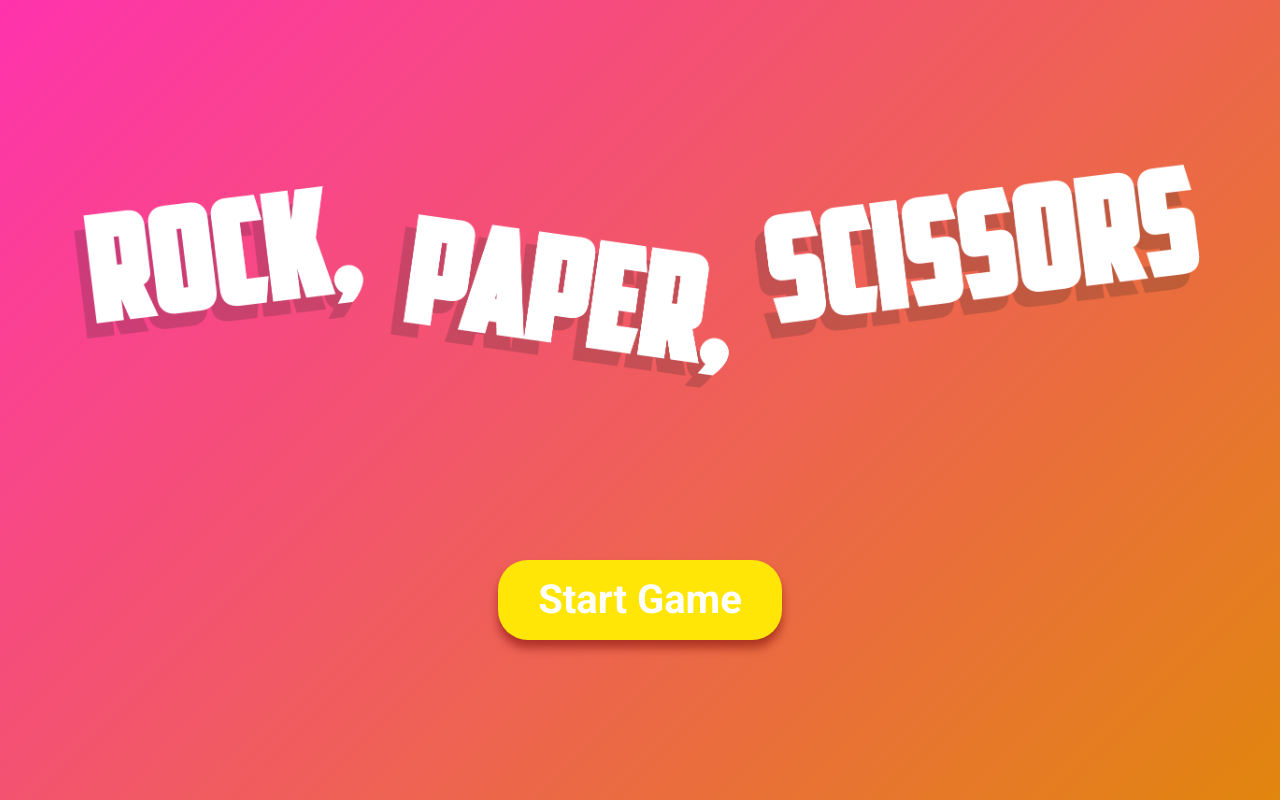
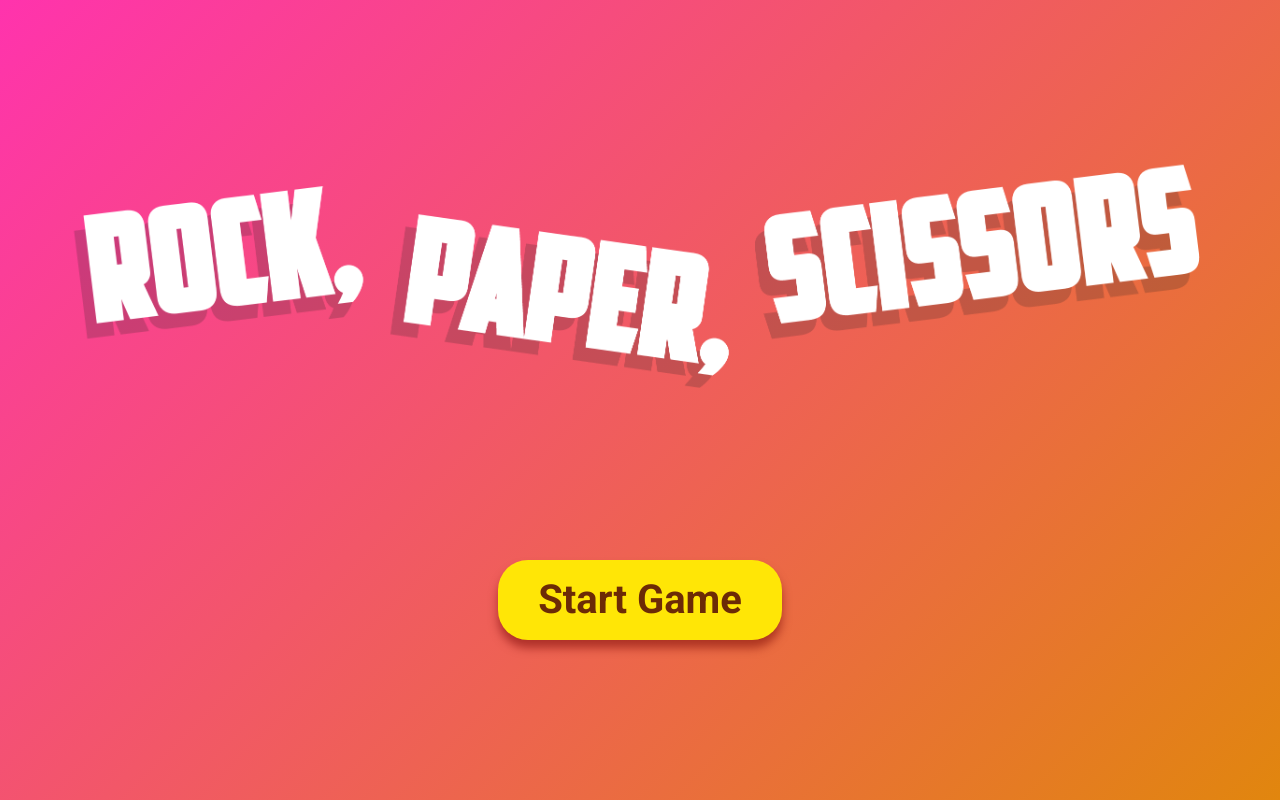
Before and after one commit to dwhite02/rock-paper-scissors, a Vue app: page / in a window 1280 px wide. Built offline with nearby package versions, Linux system fonts and the light colour scheme.

Commit message:
revert color

```diff
--- a/src/components/GameScreen.vue
+++ b/src/components/GameScreen.vue
@@ -16,7 +16,7 @@
         background-color: #FFE606;
         overflow: hidden;
         border-radius: 30px;
-        color: #fff;
+        color: #6C2B06;
         padding: 10px 40px;
         font-size: 40px;
         font-weight: 700;
```
